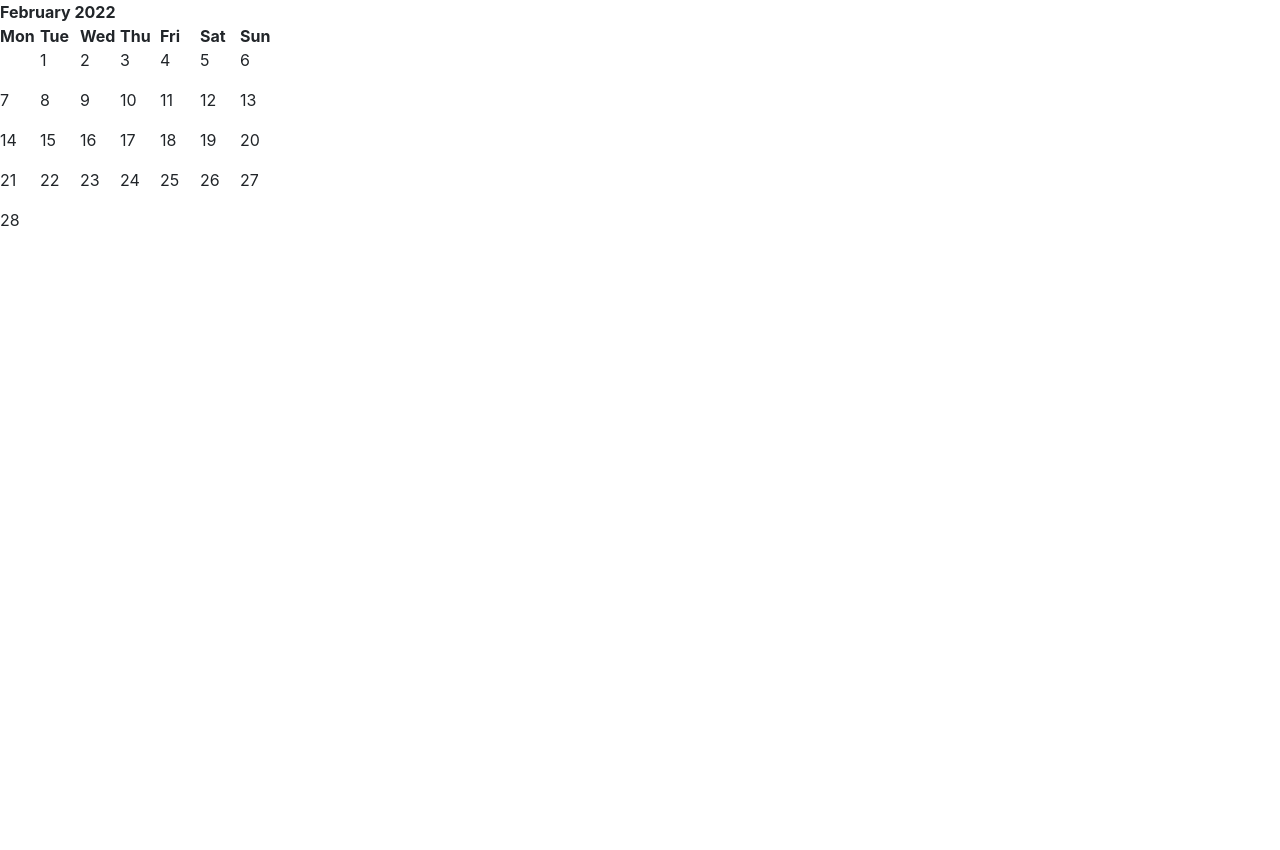
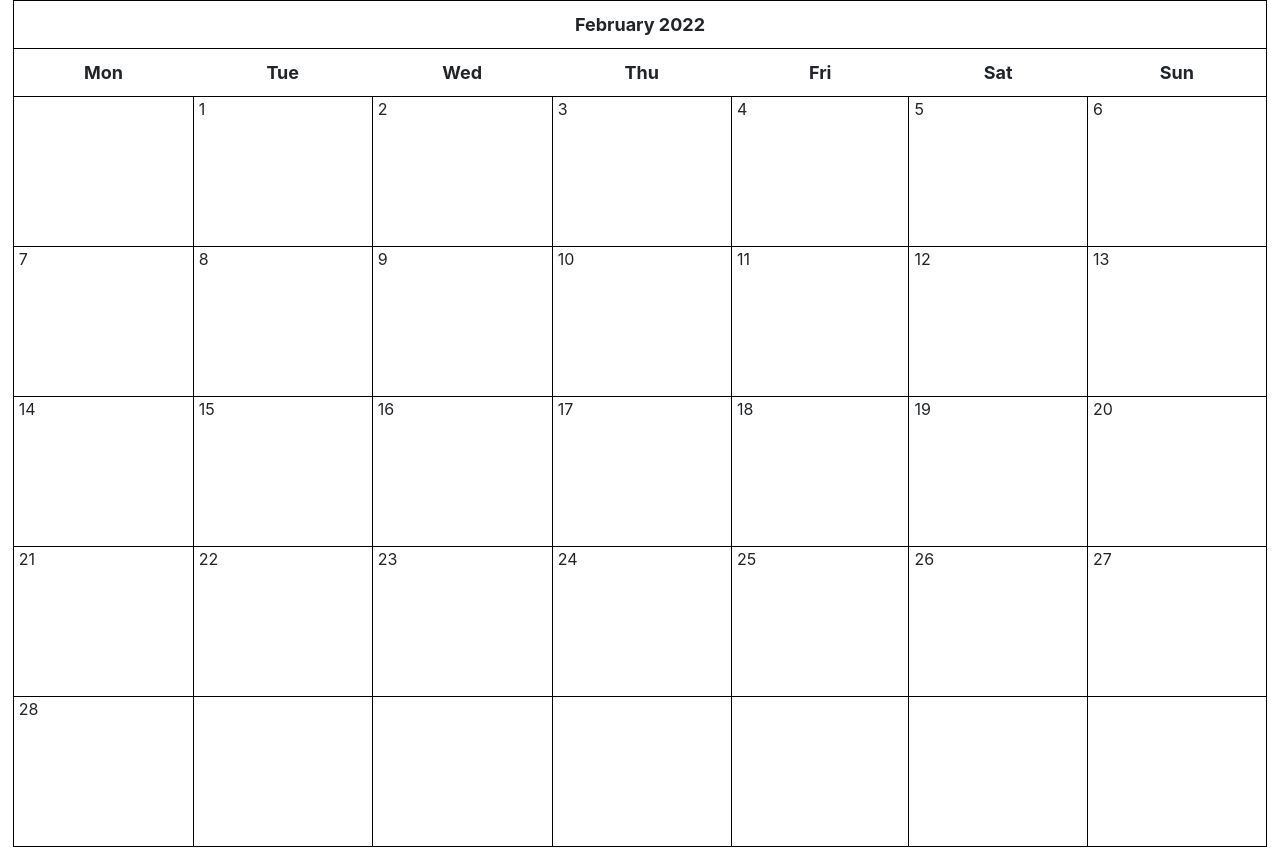
Before and after one commit to flourishbhp/flourish-calendar, a Django app: page / in a window 1280 px wide. Before the commit the page ends 226 px from the top, so only its background shows below. Run offline with Django 3.2, Linux system fonts and the light colour scheme; data that the repository does not hold is empty; some libraries are stand-ins or nearby versions.

Commit message:
Added calender style

```diff
--- a/calendar_dashboard/templates/calendar_dashboard/base.html
+++ b/calendar_dashboard/templates/calendar_dashboard/base.html
@@ -1,4 +1,4 @@
-{% load staticfiles %}
+{% load static %}
 <!doctype html>
 <html lang="en">
 
@@ -9,8 +9,49 @@
   <!-- Bootstrap CSS -->
   <link rel="stylesheet" href="https://maxcdn.bootstrapcdn.com/bootstrap/4.0.0/css/bootstrap.min.css">
   <link rel="stylesheet" href="https://use.fontawesome.com/releases/v5.0.10/css/all.css">
-  <link rel="stylesheet" type="text/css" href="{'% static 'cal/css/styles.css' %}">
+  {% comment %} <link rel="stylesheet" type="text/css" href="{'% static 'calendar_dashboard/css/styles.css' %}"> {% endcomment %}
   <title>Django Calendar App</title>
+
+  <style>
+    .calendar {
+    width: 98%;
+    margin: auto;
+    font-size: 13px;
+    }
+
+    .calendar tr, .calendar td {
+    border: 1px solid black;
+    }
+
+    .calendar th {
+    padding: 10px;
+    text-align: center;
+    font-size: 18px;
+    }
+
+    .calendar td {
+    width: 200px;
+    height: 150px;
+    padding: 20px 0px 0px 5px;
+    }
+
+    .month {
+    font-size: 25px;
+    }
+
+    .date {
+    font-size: 16px;
+    }
+
+    ul {
+    height: 100%;
+    padding: 0px 5px 0px 20px;
+    }
+
+    a {
+    color: #17a2b8;
+    }
+  </style>
 </head>
 <body>
 
```
Also changed, not shown: calendar_dashboard/static/calendar_dashboard/styles.css (added, +38 -0 lines).
